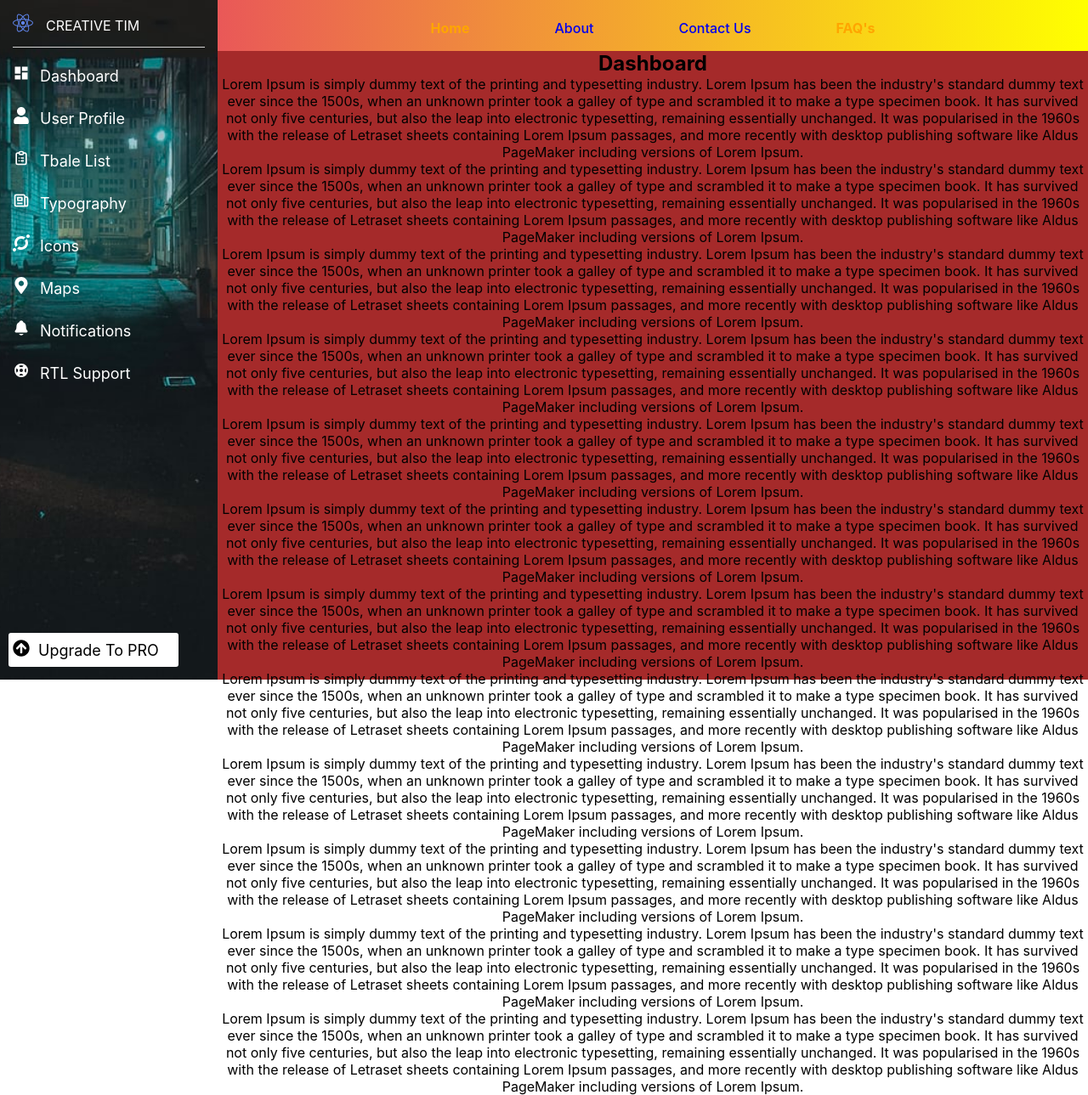
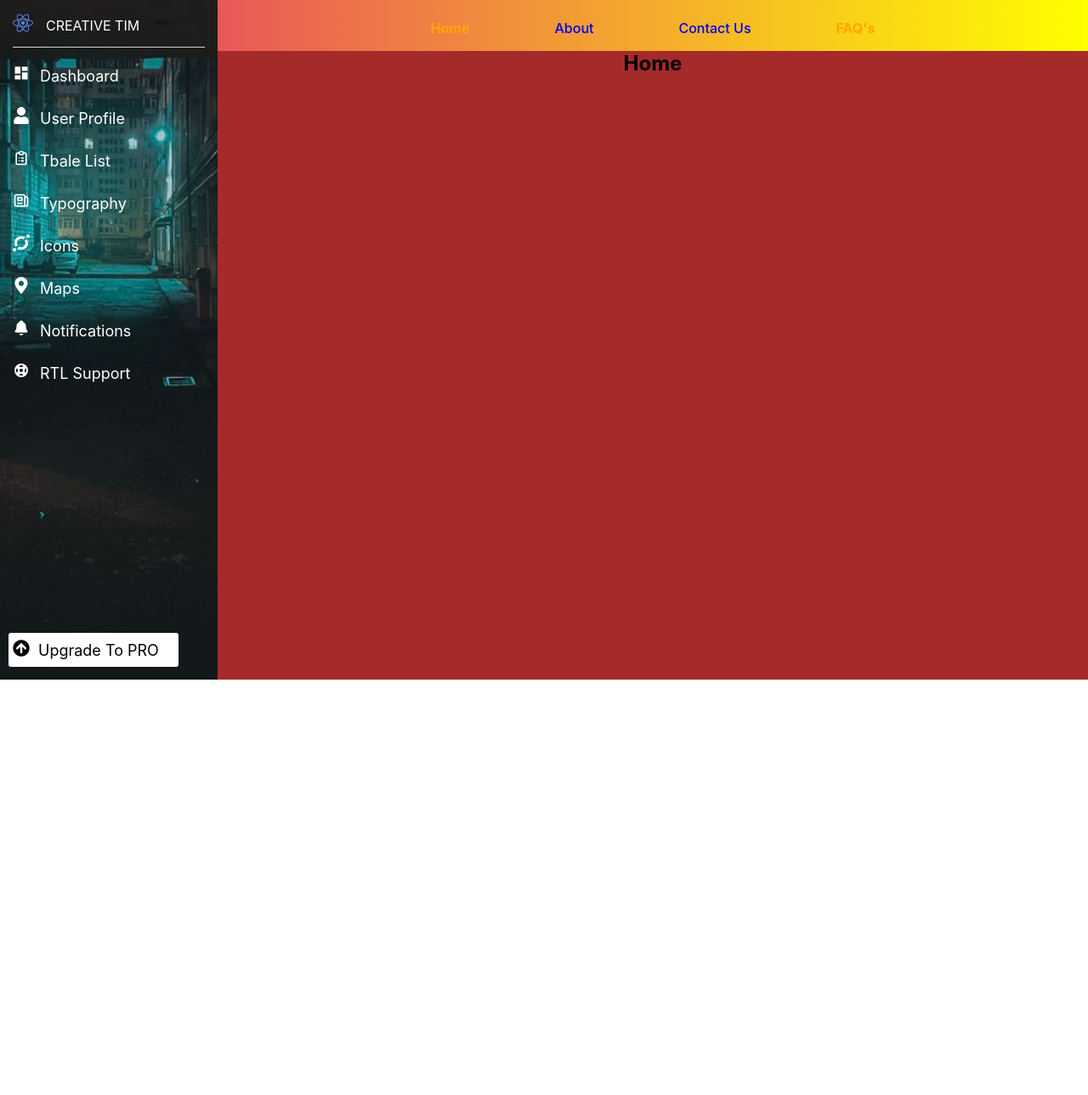
Before and after one commit to Zaibi727/Collection-of-Designs, a React (Create React App) app: page /home in a window 1280 px wide. Shown: the whole page at 85% size. After the commit the page ends 800 px from the top, so only its background shows below. Built offline with nearby package versions, Linux system fonts and the light colour scheme.

Commit message:
Update Home.jsx

```diff
--- a/src/components/sideBar/Home.jsx
+++ b/src/components/sideBar/Home.jsx
@@ -4,53 +4,7 @@ import styles from './sideBar.module.css';
 export default function Home() {
     return (
         <div className={styles.home}>
-            <h2>Dashboard</h2>
-              <p>
-                Lorem Ipsum is simply dummy text of the printing and typesetting industry. Lorem Ipsum has been the industry's standard dummy text ever since the 1500s, when an unknown printer took a galley of type and scrambled it to make a type specimen book. It has survived not only five centuries, but also the leap into electronic typesetting, remaining essentially unchanged. It was popularised in the 1960s with the release of Letraset sheets containing Lorem Ipsum passages, and more recently with desktop publishing software like Aldus PageMaker including versions of Lorem Ipsum.
-              </p>
-
-              <p>
-                Lorem Ipsum is simply dummy text of the printing and typesetting industry. Lorem Ipsum has been the industry's standard dummy text ever since the 1500s, when an unknown printer took a galley of type and scrambled it to make a type specimen book. It has survived not only five centuries, but also the leap into electronic typesetting, remaining essentially unchanged. It was popularised in the 1960s with the release of Letraset sheets containing Lorem Ipsum passages, and more recently with desktop publishing software like Aldus PageMaker including versions of Lorem Ipsum.
-              </p>
-
-              <p>
-                Lorem Ipsum is simply dummy text of the printing and typesetting industry. Lorem Ipsum has been the industry's standard dummy text ever since the 1500s, when an unknown printer took a galley of type and scrambled it to make a type specimen book. It has survived not only five centuries, but also the leap into electronic typesetting, remaining essentially unchanged. It was popularised in the 1960s with the release of Letraset sheets containing Lorem Ipsum passages, and more recently with desktop publishing software like Aldus PageMaker including versions of Lorem Ipsum.
-              </p>
-
-              <p>
-                Lorem Ipsum is simply dummy text of the printing and typesetting industry. Lorem Ipsum has been the industry's standard dummy text ever since the 1500s, when an unknown printer took a galley of type and scrambled it to make a type specimen book. It has survived not only five centuries, but also the leap into electronic typesetting, remaining essentially unchanged. It was popularised in the 1960s with the release of Letraset sheets containing Lorem Ipsum passages, and more recently with desktop publishing software like Aldus PageMaker including versions of Lorem Ipsum.
-              </p>
-
-              <p>
-                Lorem Ipsum is simply dummy text of the printing and typesetting industry. Lorem Ipsum has been the industry's standard dummy text ever since the 1500s, when an unknown printer took a galley of type and scrambled it to make a type specimen book. It has survived not only five centuries, but also the leap into electronic typesetting, remaining essentially unchanged. It was popularised in the 1960s with the release of Letraset sheets containing Lorem Ipsum passages, and more recently with desktop publishing software like Aldus PageMaker including versions of Lorem Ipsum.
-              </p>
-
-              <p>
-                Lorem Ipsum is simply dummy text of the printing and typesetting industry. Lorem Ipsum has been the industry's standard dummy text ever since the 1500s, when an unknown printer took a galley of type and scrambled it to make a type specimen book. It has survived not only five centuries, but also the leap into electronic typesetting, remaining essentially unchanged. It was popularised in the 1960s with the release of Letraset sheets containing Lorem Ipsum passages, and more recently with desktop publishing software like Aldus PageMaker including versions of Lorem Ipsum.
-              </p>
-
-              <p>
-                Lorem Ipsum is simply dummy text of the printing and typesetting industry. Lorem Ipsum has been the industry's standard dummy text ever since the 1500s, when an unknown printer took a galley of type and scrambled it to make a type specimen book. It has survived not only five centuries, but also the leap into electronic typesetting, remaining essentially unchanged. It was popularised in the 1960s with the release of Letraset sheets containing Lorem Ipsum passages, and more recently with desktop publishing software like Aldus PageMaker including versions of Lorem Ipsum.
-              </p>
-
-              <p>
-                Lorem Ipsum is simply dummy text of the printing and typesetting industry. Lorem Ipsum has been the industry's standard dummy text ever since the 1500s, when an unknown printer took a galley of type and scrambled it to make a type specimen book. It has survived not only five centuries, but also the leap into electronic typesetting, remaining essentially unchanged. It was popularised in the 1960s with the release of Letraset sheets containing Lorem Ipsum passages, and more recently with desktop publishing software like Aldus PageMaker including versions of Lorem Ipsum.
-              </p>
-
-              <p>
-                Lorem Ipsum is simply dummy text of the printing and typesetting industry. Lorem Ipsum has been the industry's standard dummy text ever since the 1500s, when an unknown printer took a galley of type and scrambled it to make a type specimen book. It has survived not only five centuries, but also the leap into electronic typesetting, remaining essentially unchanged. It was popularised in the 1960s with the release of Letraset sheets containing Lorem Ipsum passages, and more recently with desktop publishing software like Aldus PageMaker including versions of Lorem Ipsum.
-              </p>
-
-              <p>
-                Lorem Ipsum is simply dummy text of the printing and typesetting industry. Lorem Ipsum has been the industry's standard dummy text ever since the 1500s, when an unknown printer took a galley of type and scrambled it to make a type specimen book. It has survived not only five centuries, but also the leap into electronic typesetting, remaining essentially unchanged. It was popularised in the 1960s with the release of Letraset sheets containing Lorem Ipsum passages, and more recently with desktop publishing software like Aldus PageMaker including versions of Lorem Ipsum.
-              </p>
-
-              <p>
-                Lorem Ipsum is simply dummy text of the printing and typesetting industry. Lorem Ipsum has been the industry's standard dummy text ever since the 1500s, when an unknown printer took a galley of type and scrambled it to make a type specimen book. It has survived not only five centuries, but also the leap into electronic typesetting, remaining essentially unchanged. It was popularised in the 1960s with the release of Letraset sheets containing Lorem Ipsum passages, and more recently with desktop publishing software like Aldus PageMaker including versions of Lorem Ipsum.
-              </p>
-              <p>
-                Lorem Ipsum is simply dummy text of the printing and typesetting industry. Lorem Ipsum has been the industry's standard dummy text ever since the 1500s, when an unknown printer took a galley of type and scrambled it to make a type specimen book. It has survived not only five centuries, but also the leap into electronic typesetting, remaining essentially unchanged. It was popularised in the 1960s with the release of Letraset sheets containing Lorem Ipsum passages, and more recently with desktop publishing software like Aldus PageMaker including versions of Lorem Ipsum.
-              </p>
+            <h2>Home</h2>
         </div>
     )
 }
```
